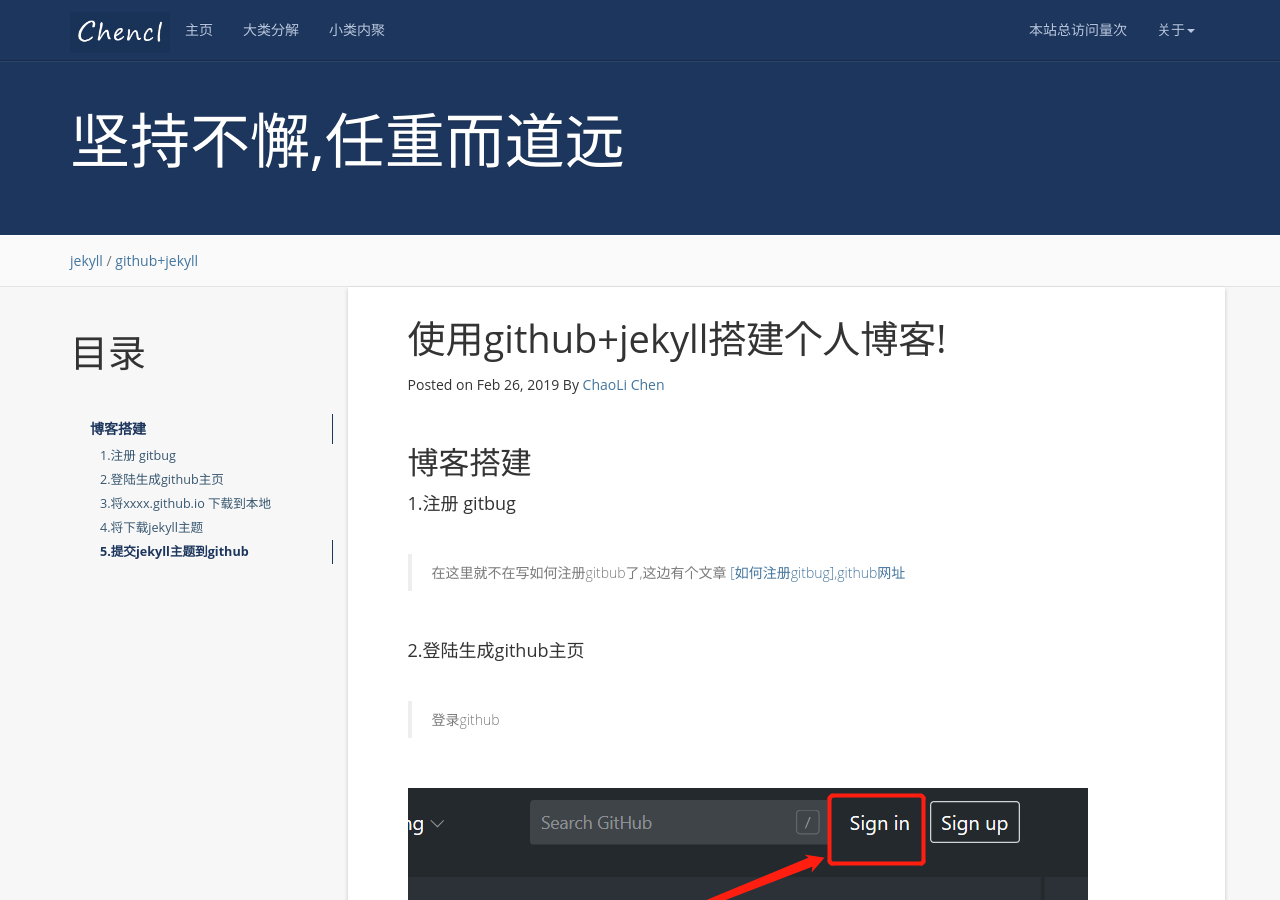
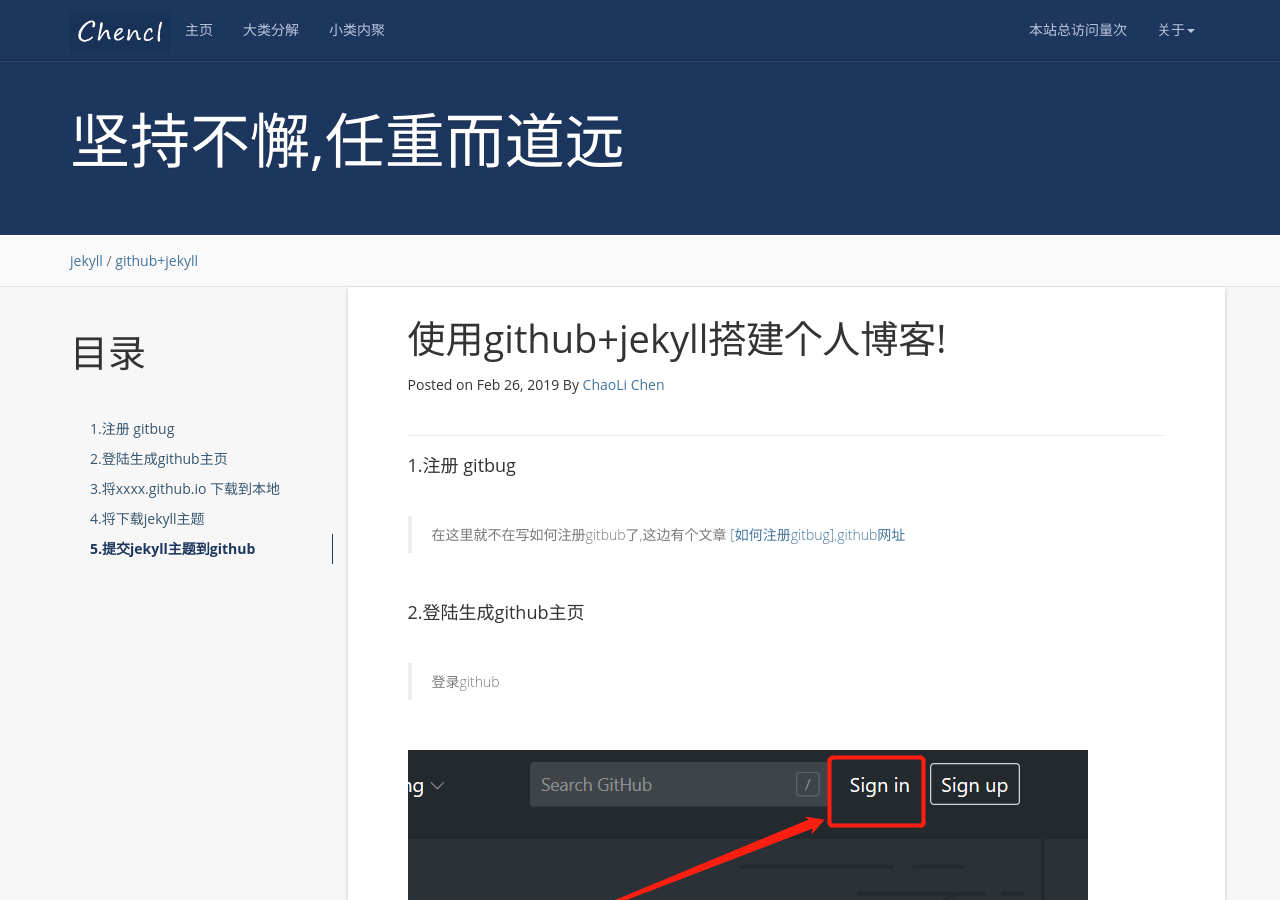
Before and after one commit to CCLCM/chenchaoli.github.io, a Jekyll site: the page built from _posts/2019-02-26-github-jekyll.md, in a window 1280 px wide and 900 px high. Built offline with Jekyll 4.4.1, drawn with Linux system fonts in a browser that asks for light colours; nearby versions of some CDN libraries; comment, search, counter and statistics services are not loaded.

Commit message:
修改github-jekyll样式

```diff
--- a/_posts/2019-02-26-github-jekyll.md
+++ b/_posts/2019-02-26-github-jekyll.md
@@ -9,8 +9,6 @@
 * content
 {:toc}
 
-
-博客搭建		{#chenchaoli}
 ------------------------
 #### 1.注册 gitbug
 
```
